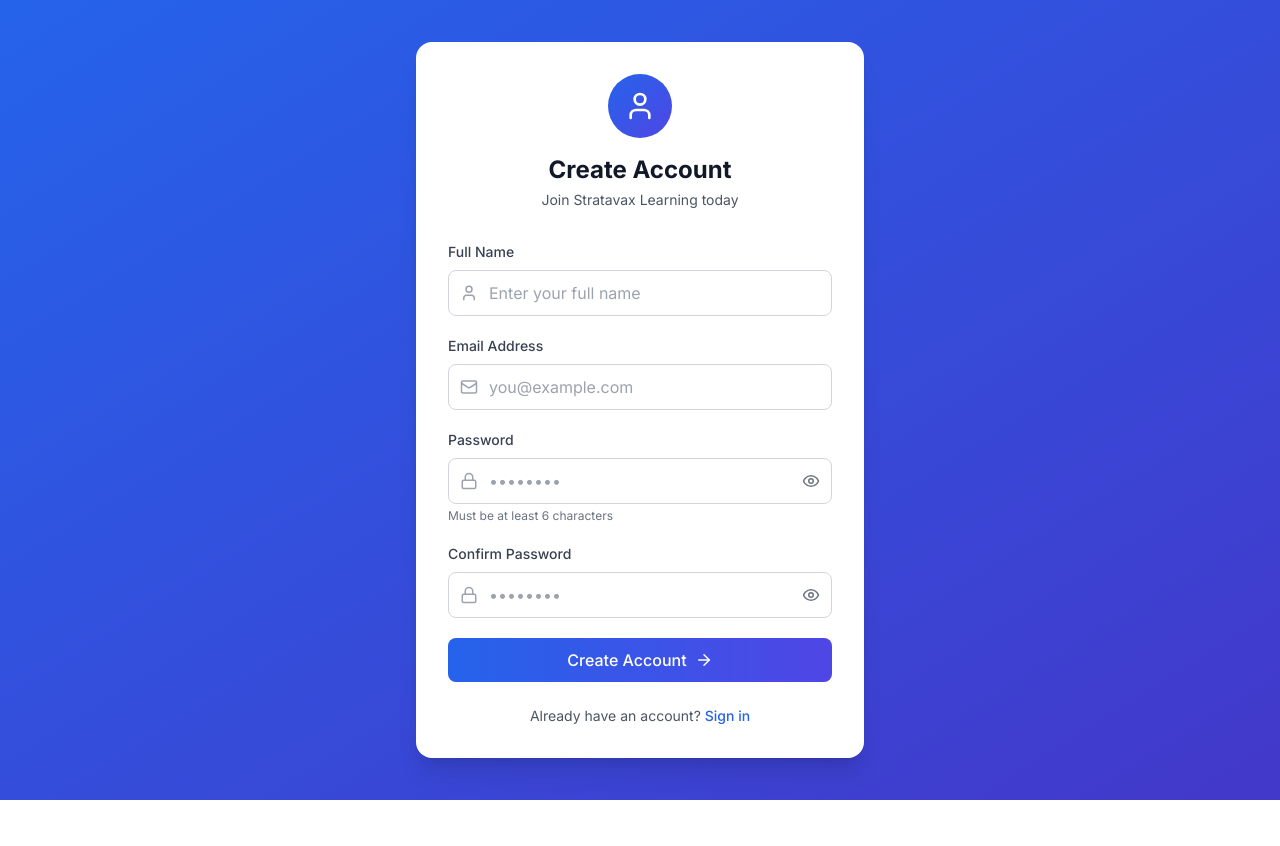
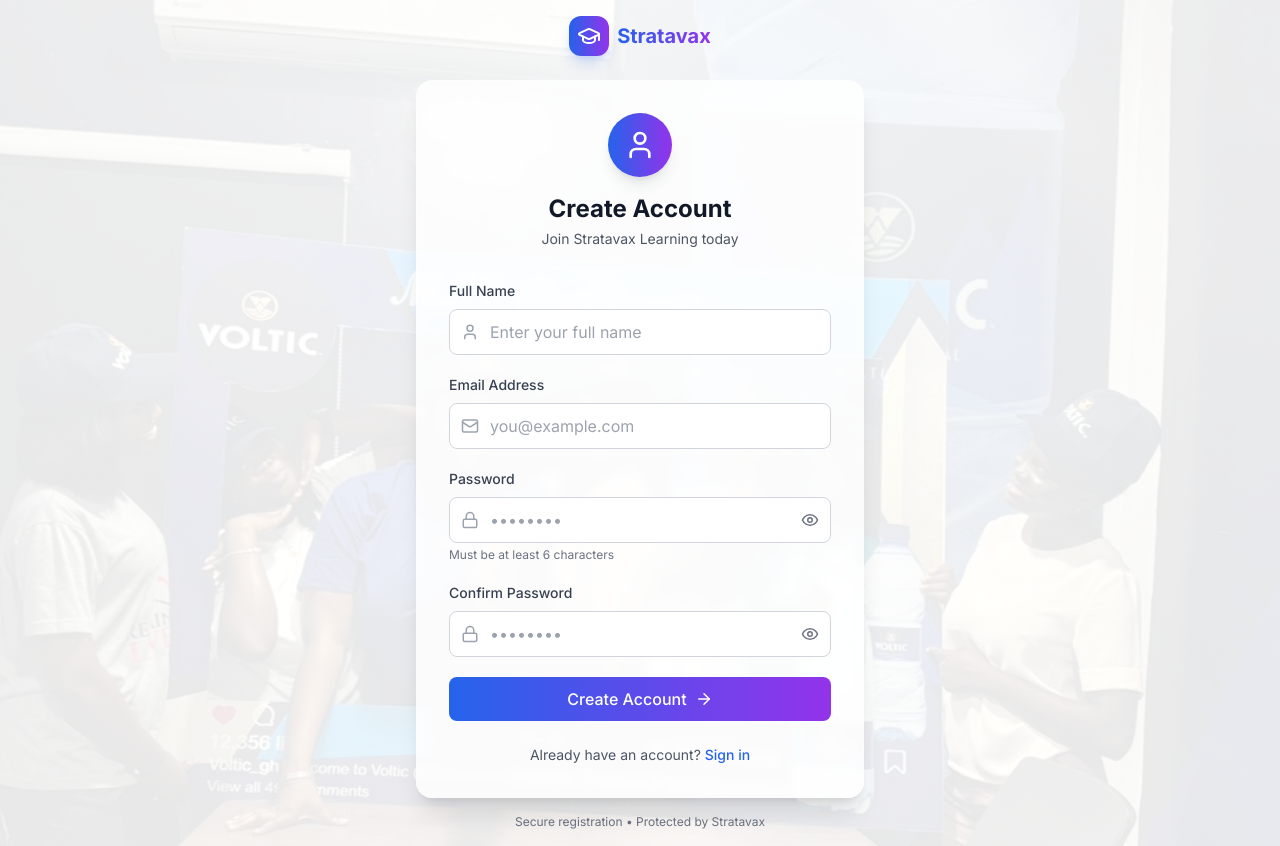
Before and after one commit to sbyiadom/Stratavax-Learning-Management-System, a Next.js app: page /register in a window 1280 px wide. Before the commit the page ends 800 px from the top, so only its background shows below. Built offline with nearby package versions, Linux system fonts and the light colour scheme.

Commit message:
Update page.tsx

```diff
--- a/app/register/page.tsx
+++ b/app/register/page.tsx
@@ -4,7 +4,7 @@ import { useState } from 'react'
 import { createClient } from '@/lib/supabase'
 import { useRouter } from 'next/navigation'
 import Link from 'next/link'
-import { Eye, EyeOff, User, Mail, Lock, ArrowRight } from 'lucide-react'
+import { Eye, EyeOff, User, Mail, Lock, ArrowRight, GraduationCap } from 'lucide-react'
 
 export default function RegisterPage() {
   const [fullName, setFullName] = useState('')
@@ -66,11 +66,29 @@ export default function RegisterPage() {
   }
 
   return (
-    <div className="min-h-screen bg-gradient-to-br from-blue-600 to-indigo-700 flex items-center justify-center p-4">
-      <div className="bg-white rounded-2xl shadow-xl max-w-md w-full p-8">
+    <div
+      className="min-h-screen flex items-center justify-center bg-cover bg-center bg-fixed p-4"
+      style={{
+        backgroundImage: `linear-gradient(rgba(255, 255, 255, 0.9), rgba(255, 255, 255, 0.9)), url('/images/register-bg.jpg')`
+      }}
+    >
+      <div className="max-w-md w-full">
+        {/* Stratavax Logo */}
+        <div className="text-center mb-6">
+          <Link href="/" className="inline-flex items-center gap-2">
+            <div className="w-10 h-10 bg-gradient-to-r from-blue-600 to-purple-600 rounded-xl flex items-center justify-center shadow-lg shadow-blue-600/20">
+              <GraduationCap className="text-white" size={24} />
+            </div>
+            <span className="text-xl font-bold bg-gradient-to-r from-blue-600 to-purple-600 bg-clip-text text-transparent">
+              Stratavax
+            </span>
+          </Link>
+        </div>
+
+        <div className="bg-white/80 backdrop-blur-sm rounded-2xl shadow-xl p-8 border border-white/20">
           {/* Header */}
           <div className="text-center mb-8">
-          <div className="w-16 h-16 bg-gradient-to-br from-blue-600 to-indigo-600 rounded-full flex items-center justify-center mx-auto mb-4">
+            <div className="w-16 h-16 bg-gradient-to-r from-blue-600 to-purple-600 rounded-full flex items-center justify-center mx-auto mb-4 shadow-lg">
               <User className="text-white" size={32} />
             </div>
             <h1 className="text-2xl font-bold text-gray-900">Create Account</h1>
@@ -98,7 +116,7 @@ export default function RegisterPage() {
                   value={fullName}
                   onChange={(e) => setFullName(e.target.value)}
                   required
-                className="w-full pl-10 pr-4 py-2.5 border border-gray-300 rounded-lg focus:outline-none focus:ring-2 focus:ring-blue-500"
+                  className="w-full pl-10 pr-4 py-2.5 border border-gray-300 rounded-lg focus:outline-none focus:ring-2 focus:ring-blue-500 bg-white/90"
                   placeholder="Enter your full name"
                 />
               </div>
@@ -116,7 +134,7 @@ export default function RegisterPage() {
                   value={email}
                   onChange={(e) => setEmail(e.target.value)}
                   required
-                className="w-full pl-10 pr-4 py-2.5 border border-gray-300 rounded-lg focus:outline-none focus:ring-2 focus:ring-blue-500"
+                  className="w-full pl-10 pr-4 py-2.5 border border-gray-300 rounded-lg focus:outline-none focus:ring-2 focus:ring-blue-500 bg-white/90"
                   placeholder="you@example.com"
                 />
               </div>
@@ -134,7 +152,7 @@ export default function RegisterPage() {
                   value={password}
                   onChange={(e) => setPassword(e.target.value)}
                   required
-                className="w-full pl-10 pr-12 py-2.5 border border-gray-300 rounded-lg focus:outline-none focus:ring-2 focus:ring-blue-500"
+                  className="w-full pl-10 pr-12 py-2.5 border border-gray-300 rounded-lg focus:outline-none focus:ring-2 focus:ring-blue-500 bg-white/90"
                   placeholder="••••••••"
                 />
                 <button
@@ -160,7 +178,7 @@ export default function RegisterPage() {
                   value={confirmPassword}
                   onChange={(e) => setConfirmPassword(e.target.value)}
                   required
-                className="w-full pl-10 pr-12 py-2.5 border border-gray-300 rounded-lg focus:outline-none focus:ring-2 focus:ring-blue-500"
+                  className="w-full pl-10 pr-12 py-2.5 border border-gray-300 rounded-lg focus:outline-none focus:ring-2 focus:ring-blue-500 bg-white/90"
                   placeholder="••••••••"
                 />
                 <button
@@ -177,7 +195,7 @@ export default function RegisterPage() {
             <button
               type="submit"
               disabled={loading}
-            className="w-full bg-gradient-to-r from-blue-600 to-indigo-600 text-white py-2.5 rounded-lg font-medium hover:from-blue-700 hover:to-indigo-700 transition disabled:opacity-50 flex items-center justify-center"
+              className="w-full bg-gradient-to-r from-blue-600 to-purple-600 text-white py-2.5 rounded-lg font-medium hover:shadow-lg hover:shadow-blue-600/25 transition-all disabled:opacity-50 flex items-center justify-center"
             >
               {loading ? (
                 <div className="animate-spin rounded-full h-5 w-5 border-2 border-white border-t-transparent"></div>
@@ -198,6 +216,12 @@ export default function RegisterPage() {
             </Link>
           </p>
         </div>
+
+        {/* Trust indicator */}
+        <p className="text-center text-xs text-gray-500 mt-4">
+          Secure registration • Protected by Stratavax
+        </p>
+      </div>
     </div>
   )
 }
```
Lines whose indentation alone changed are shown as unchanged.
